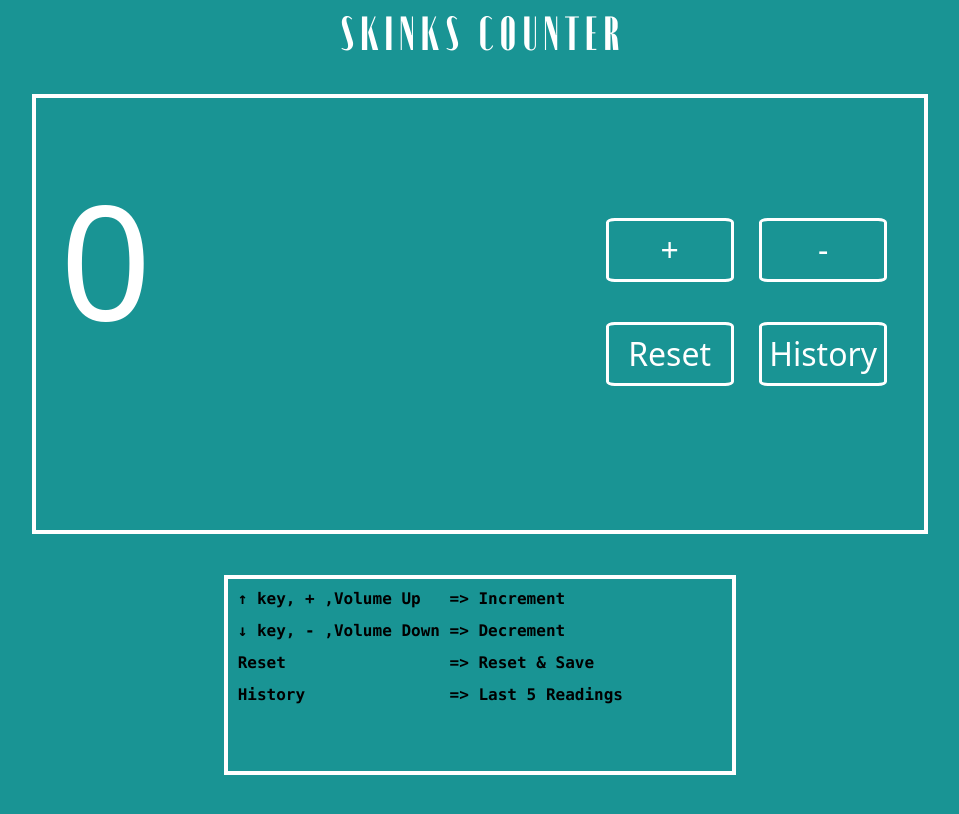
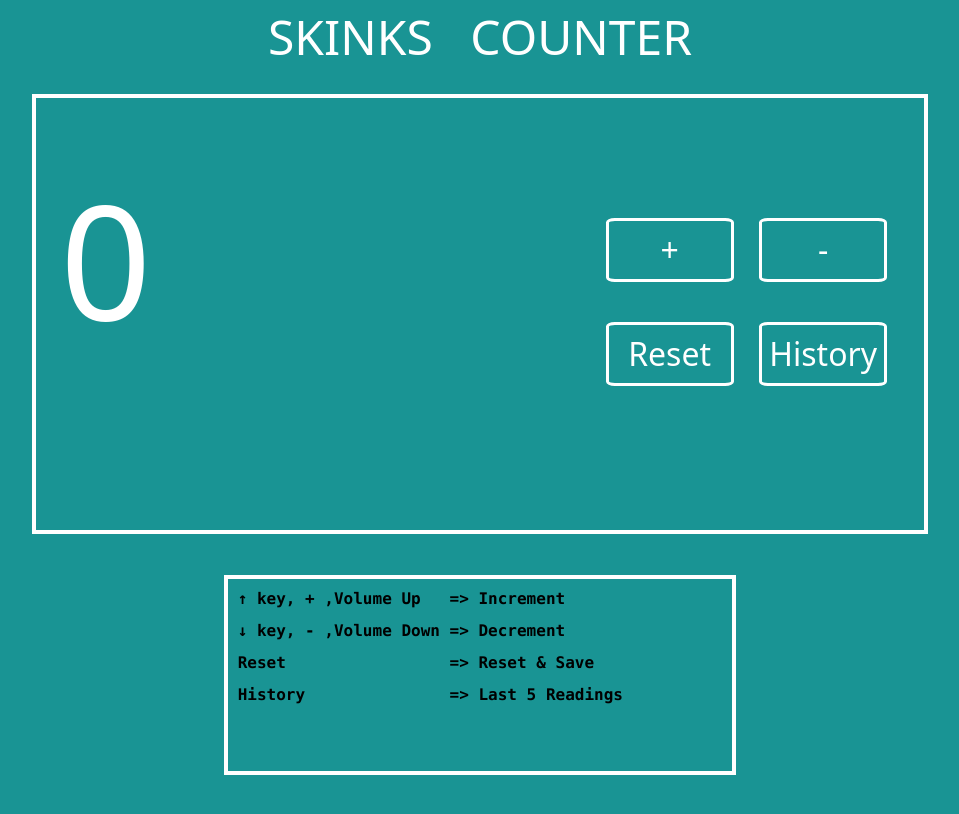
Before and after one commit to Astle-Ligo/counter, a plain HTML site: page index.html in a window 1280 px wide. Shown: the whole page, without its empty margins (160-1119 px from the left). Drawn offline with nearby package versions, Linux system fonts and the light colour scheme.

Commit message:
font deleted

```diff
--- a/index.html
+++ b/index.html
@@ -10,7 +10,7 @@
 </head>
 <body>
     <div class="container-fluid">
-        <center><h1 class="heading">S K I N K S &nbsp; C O U N T E R</h1></center>
+        <center><h1 class="heading">SKINKS &nbsp; COUNTER</h1></center>
     </div>
         <div class="part1">
             <div class="box">
--- a/style.css
+++ b/style.css
@@ -1,7 +1,3 @@
-@font-face{
-    font-family: myfont;
-    src: url(Moniqa-BlackCondensedHeading.ttf);
-}
 body{
     margin: 0;
     padding: 0;
@@ -11,7 +7,6 @@ body{
 .heading{
     margin-top: 0.5rem;
     font-size: 3rem;
-    font-family: myfont;
 }
 .part1 , .part2 , .part3  {
     width: 100%;
```
Also changed, not shown: Ailerons-Regular.otf (deleted), Blanka-Regular.ttf (deleted), Moniqa-BlackCondensedHeading.ttf (deleted).
